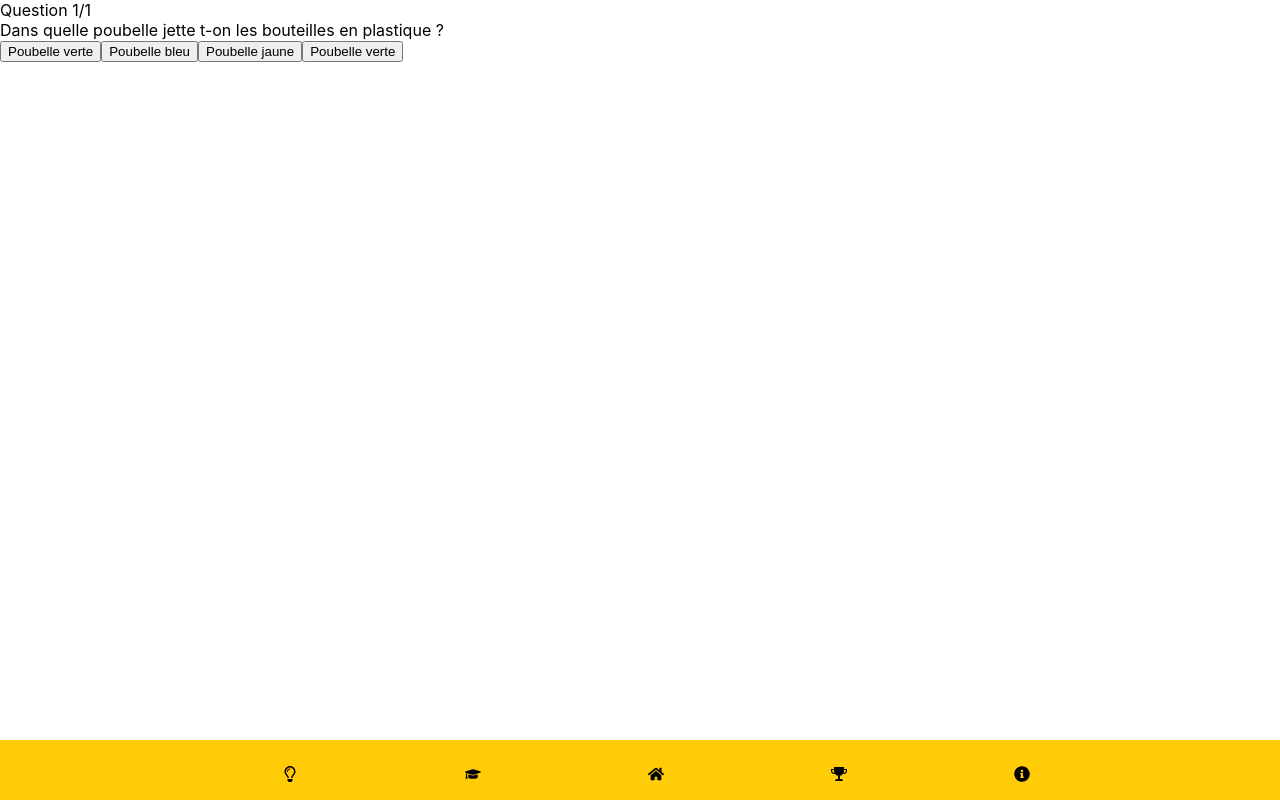
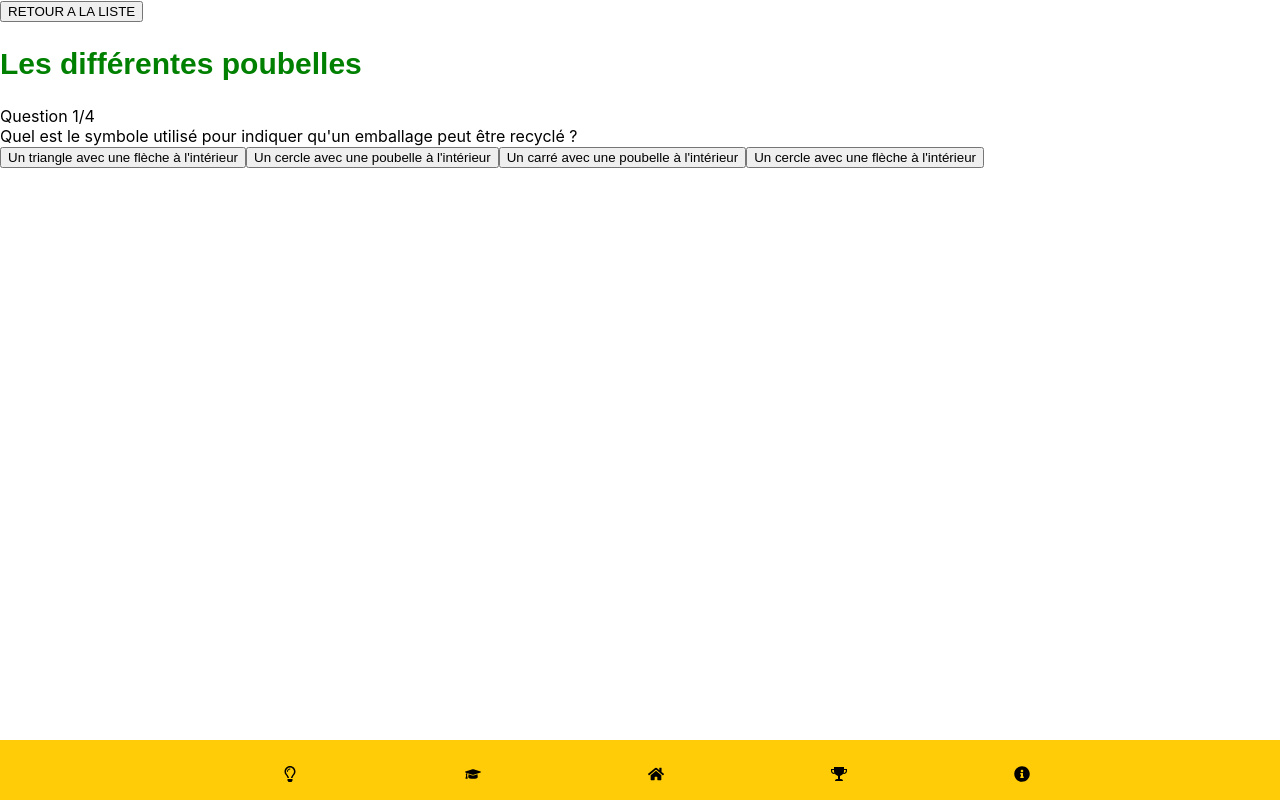
Before and after one commit to kameronramah/Lemontri, a React (Create React App) app: page /quizzes in a window 1280 px wide. Shown: the top 808 px of the page. Built offline with nearby package versions, Linux system fonts and the light colour scheme; no server answers; a web font is replaced by a local one; what react-chatbot-kit would draw is missing.

Commit message:
quizz et page list quizz done

```diff
--- a/src/App.js
+++ b/src/App.js
@@ -13,7 +13,7 @@ import Lesaviezvous from './Pages/Lesaviezvous';
 import Cours from './Pages/Cours';
 import Profil from './Pages/Profil';
 import Quizzes from './Pages/Game/Quizzes';
-
+import QuizzHome from './Pages/Game/QuizzHome';
 import Accueil from './Pages/Accueil';
 import LemontriChatBot from "./Pages/Chatbot/LemontriChatBot";
 
@@ -47,6 +47,7 @@ const App = () => {
             {/* <Route path="/profil" element={ <Profil/>} />  */}
             <Route path="/accueil" element={<Accueil/>} />
             <Route path="/chatbot" element={<LemontriChatBot/>}/>
+            <Route path="/quizzhome" element={<QuizzHome/>}/>
 
           </Routes>
       </Router>
--- /dev/null
+++ b/src/Pages/Game/QuizzHome.js
@@ -0,0 +1,21 @@
+import React from 'react'
+import {useNavigate} from "react-router-dom";
+
+
+const QuizzHome = () => {
+    const navigate = useNavigate();
+
+    return (
+        <div>
+            <h1>LE QUIZZ MAZESTUEUX </h1>
+            <p>Teste tes connaissances sur le tri </p>
+            <ul>
+                 <button className='btn btn-warning ' onClick={e => navigate('/Quizzes')}>Les différentes poubelles</button>
+                 <button className='btn btn-warning ' onClick={e => navigate('/Quizzes')}>Les plastiques</button>
+                 <button className='btn btn-warning ' onClick={e => navigate('/Quizzes')}>Le verre </button>
+            </ul>
+        </div>
+    )
+}
+
+export default QuizzHome;
--- a/src/Pages/Game/Quizzes.js
+++ b/src/Pages/Game/Quizzes.js
@@ -1,18 +1,69 @@
-import React, { useState } from 'react';
+import React, { useState ,  useEffect  } from 'react';
+import {useNavigate} from "react-router-dom";
 
 export default function App() {
+	const navigate = useNavigate();
+
 	const questions = [
 		{
-			questionText: 'Dans quelle poubelle jette t-on les bouteilles en plastique ?',
+			questionText: 'Quel est le symbole utilisé pour indiquer qu\'un emballage peut être recyclé ?',
 			answerOptions: [
-				{ answerText: 'Poubelle verte', isCorrect: false },
-				{ answerText: 'Poubelle bleu', isCorrect: false },
-				{ answerText: 'Poubelle jaune', isCorrect: true },
-				{ answerText: 'Poubelle verte', isCorrect: false },
+				{ answerText: 'Un triangle avec une flèche à l\'intérieur', isCorrect: true },
+				{ answerText: 'Un cercle avec une poubelle à l\'intérieur', isCorrect: false },
+				{ answerText: 'Un carré avec une poubelle à l\'intérieur', isCorrect: true },
+				{ answerText: 'Un cercle avec une flèche à l\'intérieur', isCorrect: false },
+			],
+		},
+		{
+			questionText: 'Quel est l\'avantage du recyclage pour l\'environnement ?',
+			answerOptions: [
+				{ answerText: ' Il permet de réduire les déchets ', isCorrect: true },
+				{ answerText: 'Il permet de créer de nouveaux emplois', isCorrect: true },
+				{ answerText: 'Il permet de réduire la consommation d\'énergie', isCorrect: true },
+				{ answerText: 'Toutes les réponses sont correctes', isCorrect: true },
 			],
 		},
 
+		{
+			questionText: 'Parmi les propositions ci-dessous, laquelle ne va pas dans la poubelle jaune signalée par ce macaron :  ',
+			answerOptions: [
+				{ answerText: 'Une bouteille d’eau vide en plastique', isCorrect: false },
+				{ answerText: 'Une bouteille de jus d’orange vide en plastique', isCorrect: false },
+				{ answerText: 'Une canette', isCorrect: true },
+				{ answerText: 'Une bouteille d’eau vide en verre', isCorrect: false },
+			],
+		},
+		{
+			questionText: 'Quelle est la matière la plus difficile à recycler ?  ',
+			answerOptions: [
+				{ answerText: 'Le papier', isCorrect: false },
+				{ answerText: 'Le verre', isCorrect: false },
+				{ answerText: 'Le plastique', isCorrect: true },
+				{ answerText: ' L\'aluminium', isCorrect: false },
+			],
+		},
+
+
+
 	];
+
+	// const [tempsRestant, setTempsRestant] = useState(questions.tempsLimite);
+
+	// useEffect(() => {
+
+	// 	const intervalId = setInterval(() => {
+	// 		tempsRestant = 5 ;
+	// 	  setTempsRestant(prevTemps => {
+	// 		if (prevTemps > 0) {
+	// 		  return prevTemps - 1;
+	// 		} else {
+	// 		  clearInterval(intervalId);
+	// 		  return 0;
+	// 		}
+	// 	  });
+	// 	}, 1000);
+	// 	return () => clearInterval(intervalId);
+	//   }, []);
 
 	const [currentQuestion, setCurrentQuestion] = useState(0);
 	const [showScore, setShowScore] = useState(false);
@@ -32,6 +83,9 @@ export default function App() {
 	};
 	return (
 		<div className='app'>
+			<button className='btn btn-warning ' onClick={e => navigate('/QuizzHome')}>RETOUR A LA LISTE</button>
+			<h2>Les différentes poubelles</h2>
+			{/* <p>{tempsRestant}</p> */}
 			{showScore ? (
 				<div className='score-section'>
 					Vous avez bien répondu à {score} questions sur {questions.length}.
--- a/src/Pages/Navbar.js
+++ b/src/Pages/Navbar.js
@@ -10,7 +10,7 @@ export default function Navbar() {
         <CustomLink to="/lesaviezvous"><FaRegLightbulb /></CustomLink>
         <CustomLink to="/cours"><FaGraduationCap /></CustomLink>
         <CustomLink to="/"><FaHome /></CustomLink>
-        <CustomLink to="/quizzes"><ImTrophy /></CustomLink>
+        <CustomLink to="/quizzhome"><ImTrophy /></CustomLink>
         <CustomLink to="/info"><FaInfoCircle /></CustomLink>
       </ul>
     </nav>
```
